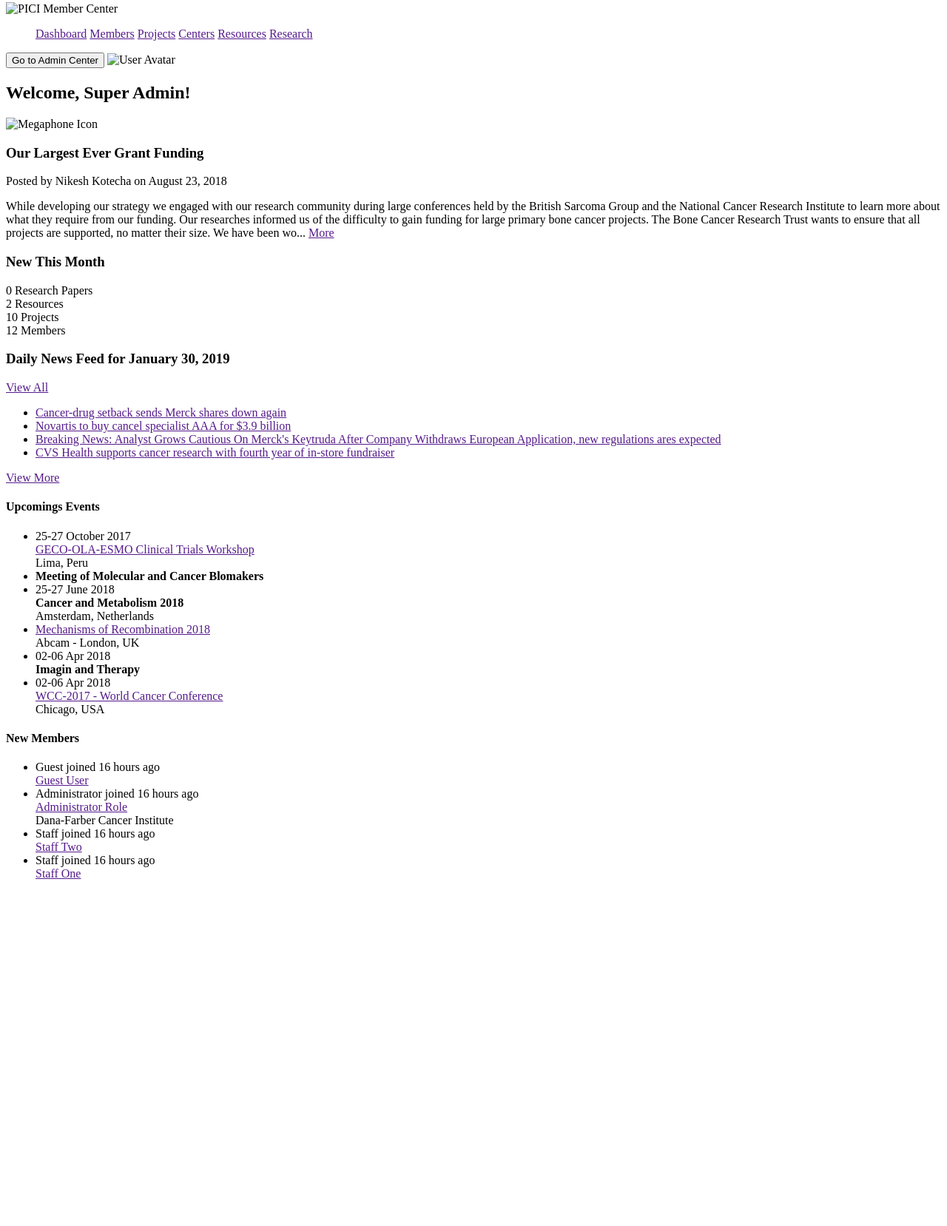
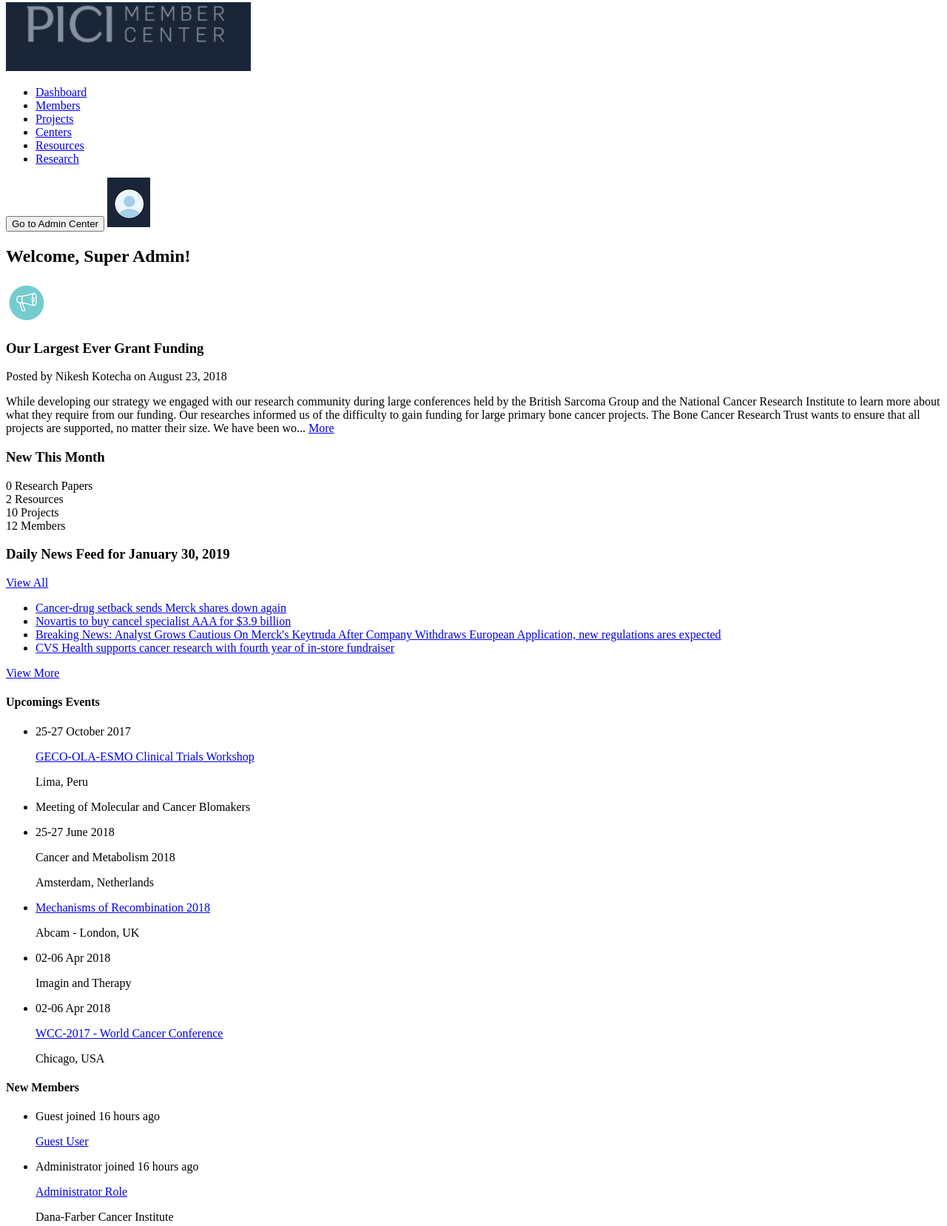
Before and after one commit to ableco/automationtraining, a plain HTML site: page mini-project.html in a window 1280 px wide. Shown: the part 5-1662 px from the top of the page at 74% size. Before the commit the page ends 1211 px from the top, so only its background shows below. Drawn offline with Linux system fonts and the light colour scheme.

Commit message:
Address comments for HTML and CSS  mini-project

```diff
--- a/mini-project-part-2/mini-project2.css
+++ b/mini-project-part-2/mini-project2.css
@@ -1,56 +1,49 @@
-#main-nav {
+.main-header {
+    margin: 5px auto;
+    width: 80%;
+    height: 44px;
+}
+
+.main-navigation {
     float: right;
 }
 
-#header-space-right {
-    float: right;
-    height: 44px;
-    width: 10%;
-}
-
-#header-space-left {
-    float: left;
-    height: 44px;
-    width: 10%;
-}
-
-ul {
+.navigation-item {
     list-style-type: none;
     margin: 0;
     padding: 0;
     float: right;
 }
 
-li {
+.navigation-item li {
     float: left;
+    height: 44px;
+    width: 100px;
+    box-sizing: border-box;
+    font-family: Arial, Helvetica, sans-serif;
 }
 
-li a{
+.navigation-item li a{
     display: block;
-    height: 44px;
-    width: 100px;
     text-align: center;
     padding-top: 20px;
     padding-bottom: 5px;
     text-decoration: none;
-    box-sizing: border-box;
-    font-family: Arial, Helvetica, sans-serif;
     color: gray;
 }
 
-li a:hover{
+.navigation-item li a:hover{
     border-bottom: solid;
     border-color: cornflowerblue;
 }
 
-#slider {
+.slider {
     position: relative;
     top: 0;
     left: 0;
     width: 100%;
     font-family: 'Trebuchet MS', 'Lucida Sans Unicode', 'Lucida Grande', 'Lucida Sans', Arial, sans-serif;
     color: white;
-
 }
 
 .back-img {
@@ -83,7 +76,7 @@ li a:hover{
     font-size: 20px;
 }
 
-#sign-up-button{
+.sign-up-button{
     background-color: cornflowerblue;
     border: none;
     color: white;
@@ -93,10 +86,9 @@ li a:hover{
     font-size: 16px;
     line-height: 20px;
     cursor: pointer;
-
 }
 
-#sign-up-button img{
+.sign-up-button img{
     max-height: 15px;
 }
 
@@ -137,7 +129,7 @@ li a:hover{
     background-color:#ffd11a;
 }
 
-div.feature {
+.feature {
     display: inline-block;
     width: 300px;
     height: 300px;
@@ -146,7 +138,7 @@ div.feature {
     box-sizing: border-box;
 }
 
-div.feature a {
+.feature a {
     text-decoration: none;
 }
 
@@ -156,12 +148,12 @@ div.feature a {
     vertical-align: middle;
 }
 
-div.circle-shape img {
+.circle-shape img {
     vertical-align: middle;
     max-height: 40%;
 }
 
-a.feature-link {
+.feature-link {
     text-decoration: none;
     color: rgba(100, 149, 237,.75);
     font-size: 14px;
@@ -171,33 +163,33 @@ a.feature-link {
     font-size: 12px;
 }
 
-#shopping-basket {
+.shopping-basket {
     height: 400px;
     width: 50%;
     float: left;
 }
 
-#shopping-desc {
+.shopping-desc {
     height: 400px;
     width: 50%;
     float: right;
     text-align: left;
 }
 
-div#shopping-basket img {
+.shopping-basket img {
     max-height: 70%;
 }
 
-div#shopping-basket h3 {
+.shopping-basket h3 {
     font-size: 25px;
 }
 
-div#shopping-desc h4{
+.shopping-desc h4{
     padding-top: 40px;
     font-size: 18px;
 }
 
-div#shopping-desc p{
+.shopping-desc p{
     font-size: 12px;
     line-height: 24px;
 }
--- a/mini-project.html
+++ b/mini-project.html
@@ -4,133 +4,134 @@
     <meta charset="UTF-8">
     <meta name="viewport" content="width=device-width, initial-scale=1.0">
     <meta http-equiv="X-UA-Compatible" content="ie=edge">
-    <title>Document</title>
-
+    <title>PICI Member Center</title>
 </head>
 <body>
     <header>
-        <nav>
-            <div>
-                <img src="" alt="PICI Member Center">
+        <nav class="navigation-bar">
+            <div class="main-logo">
+                <img src="./images/pici_logo.png" alt="PICI Member Center">
             </div>
-            <ul id="nav-links">
-                <a href="">Dashboard</a>
-                <a href="">Members</a>
-                <a href="">Projects</a>
-                <a href="">Centers</a>
-                <a href="">Resources</a>
-                <a href="">Research</a>
+            <ul class="navigation-link">
+                <li><a href="#">Dashboard</a></li>
+                <li><a href="#">Members</a></li>
+                <li><a href="#">Projects</a></li>
+                <li><a href="#">Centers</a></li>
+                <li><a href="#">Resources</a></li>
+                <li><a href="#">Research</a></li>
             </ul>
-            <div>
-                <button>Go to Admin Center</button>
-                <img src="" alt="User Avatar">
+            <div class="account-settings">
+                <button class="settings-btn">Go to Admin Center</button>
+                <img src="./images/avatar.png" alt="User Avatar">
             </div>
         </nav>
-
     </header>
     <main>
-        <h2>Welcome, Super Admin!</h2>
+        <h2 id="main-greet">Welcome, Super Admin!</h2>
         <article>
-            <section>
-                <div class="main-annoucement">
-                    <img src="" alt="Megaphone Icon">
+            <section class="main-announcement">
+                <div class="annoucement-header">
+                    <img src="./images/megaphone.png" alt="Megaphone Icon">
                     <h3>Our Largest Ever Grant Funding</h3>
                     <p>Posted by Nikesh Kotecha on August 23, 2018</p>
                 </div>
-
                 <p>While developing our strategy we engaged with our research community during large conferences held by the
                     British Sarcoma Group and the National Cancer Research Institute to learn more about what they require from
                     our funding. Our researches informed us of the difficulty to gain funding for large primary bone cancer projects.
                     The Bone Cancer Research Trust wants to ensure that all projects are supported, no matter their size. We have been wo...
-                    <a href="">More</a>
+                    <a href="#" class="view-more">More</a>
                 </p>
             </section>
-
-            <section>
-                <h3>New This Month</h3>
-                <div class="card"><span class="big-card-font">0</span> Research Papers</div>
-                <div class="card"><span class="big-card-font">2</span> Resources</div>
-                <div class="card"><span class="big-card-font">10</span> Projects</div>
-                <div class="card"><span class="big-card-font">12</span> Members</div>
+            <section class="month-stats">
+                <div class="section-header">
+                    <h3>New This Month</h3>
+                </div>
+                <div class="stats-card">
+                    <span class="stats-indicator">0</span>
+                    <span class="stats-title"> Research Papers</span>
+                </div>
+                <div class="stats-card">
+                    <span class="stats-indicator">2</span>
+                    <span class="stats-title"> Resources</span>
+                </div>
+                <div class="stats-card">
+                    <span class="stats-indicator">10</span>
+                    <span class="stats-title"> Projects</span>
+                </div>
+                <div class="stats-card">
+                    <span class="stats-indicator">12</span>
+                    <span class="stats-title"> Members</span>
+                </div>
             </section>
-
-            <section>
-                <div class="one-line-headline">
+            <section class="news">
+                <div class="section-header">
                     <h3>Daily News Feed for January 30, 2019</h3>
-                    <a id="view-all-link" href="">View All</a>
+                    <a href="#" class="view-all">View All</a>
                 </div>
-
-                <ul class="no-bullet">
-                    <li><a href="">Cancer-drug setback sends Merck shares down again</a></li>
-                    <li><a href="">Novartis to buy cancel specialist AAA for $3.9 billion</a></li>
-                    <li><a href="">Breaking News: Analyst Grows Cautious On Merck's Keytruda After Company Withdraws European Application, new regulations ares expected</a></li>
-                    <li><a href="">CVS Health supports cancer research with fourth year of in-store fundraiser</a></li>
+                <ul class="news-link">
+                    <li><a href="#">Cancer-drug setback sends Merck shares down again</a></li>
+                    <li><a href="#">Novartis to buy cancel specialist AAA for $3.9 billion</a></li>
+                    <li><a href="#">Breaking News: Analyst Grows Cautious On Merck's Keytruda After Company Withdraws European Application, new regulations ares expected</a></li>
+                    <li><a href="#">CVS Health supports cancer research with fourth year of in-store fundraiser</a></li>
                 </ul>
-                <a id="view-more-link" href="">View More</a>
+                <a id="view-more" href="#">View More</a>
             </section>
             <aside>
-                <div>
+                <div class="sidebar-navigation">
                     <h4>Upcomings Events</h4>
-                    <ul class="no-bullet">
-                        <li class="event-icon">
-                            25-27 October 2017 <br>
-                            <a href="">GECO-OLA-ESMO Clinical Trials Workshop</a> <br>
-                            Lima, Peru
+                    <ul class="calendar-event">
+                        <li>
+                            <p>25-27 October 2017</p>
+                            <p><a href="#">GECO-OLA-ESMO Clinical Trials Workshop</a></p>
+                            <p>Lima, Peru</p>
                         </li>
-                        <li class="event-icon">
-                            <b>Meeting of Molecular and Cancer Blomakers</b>
+                        <li>
+                            <p>Meeting of Molecular and Cancer Blomakers</p>
                         </li>
-                        <li class="event-icon">
-                            25-27 June 2018 <br>
-                            <b>Cancer and Metabolism 2018</b><br>
-                            Amsterdam, Netherlands
+                        <li>
+                            <p>25-27 June 2018</p>
+                            <p>Cancer and Metabolism 2018</p>
+                            <p>Amsterdam, Netherlands</p>
                         </li>
-                        <li class="event-icon">
-                            <a href="">Mechanisms of Recombination 2018</a> <br>
-                            Abcam - London, UK
+                        <li>
+                            <p><a href="#">Mechanisms of Recombination 2018</a></p>
+                            <p>Abcam - London, UK</p>
                         </li>
-                        <li class="event-icon">
-                            02-06 Apr 2018 <br>
-                            <b>Imagin and Therapy</b>
+                        <li>
+                            <p>02-06 Apr 2018</p>
+                            <p>Imagin and Therapy</p>
                         </li>
-                        <li class="event-icon">
-                            02-06 Apr 2018 <br>
-                            <a href="">WCC-2017 - World Cancer Conference</a> <br>
-                            Chicago, USA
+                        <li>
+                            <p>02-06 Apr 2018</p>
+                            <p><a href="#">WCC-2017 - World Cancer Conference</a></p>
+                            <p>Chicago, USA</p>
                         </li>
                     </ul>
-
                 </div>
-
-                <div>
+                <div class="sidebar-navigation">
                     <h4>New Members</h4>
-                    <ul class="no-bullet">
-                        <li class="user-avatar">
-                            Guest joined 16 hours ago <br>
-                            <a href="">Guest User</a>
+                    <ul class="new-member">
+                        <li>
+                            <p>Guest joined 16 hours ago</p>
+                            <p><a href="#">Guest User</a></p>
                         </li>
-                        <li class="user-avatar">
-                            Administrator joined 16 hours ago <br>
-                            <a href="">Administrator Role</a> <br>
-                            Dana-Farber Cancer Institute
+                        <li>
+                            <p>Administrator joined 16 hours ago</p>
+                            <p><a href="#">Administrator Role</a></p>
+                            <p>Dana-Farber Cancer Institute</p>
                         </li>
-                        <li class="user-avatar">
-                            Staff joined 16 hours ago <br>
-                            <a href="">Staff Two</a>
+                        <li>
+                            <p>Staff joined 16 hours ago</p>
+                            <p><a href="#">Staff Two</a> </p>
                         </li>
-                        <li class="user-avatar">
-                            Staff joined 16 hours ago <br>
-                            <a href="">Staff One</a>
+                        <li>
+                            <p>Staff joined 16 hours ago</p>
+                            <p><a href="#">Staff One</a></p>
                         </li>
-                        </ul>
-
+                    </ul>
                 </div>
-
-
             </aside>
-
-
+        </article>
     </main>
-
 </body>
 </html>
```
Also changed, not shown: mini-project-part-2/mini-project2.html (+21 -36 lines), images/avatar.png (added), images/megaphone.png (added), images/pici_logo.png (added), 1 other file.
